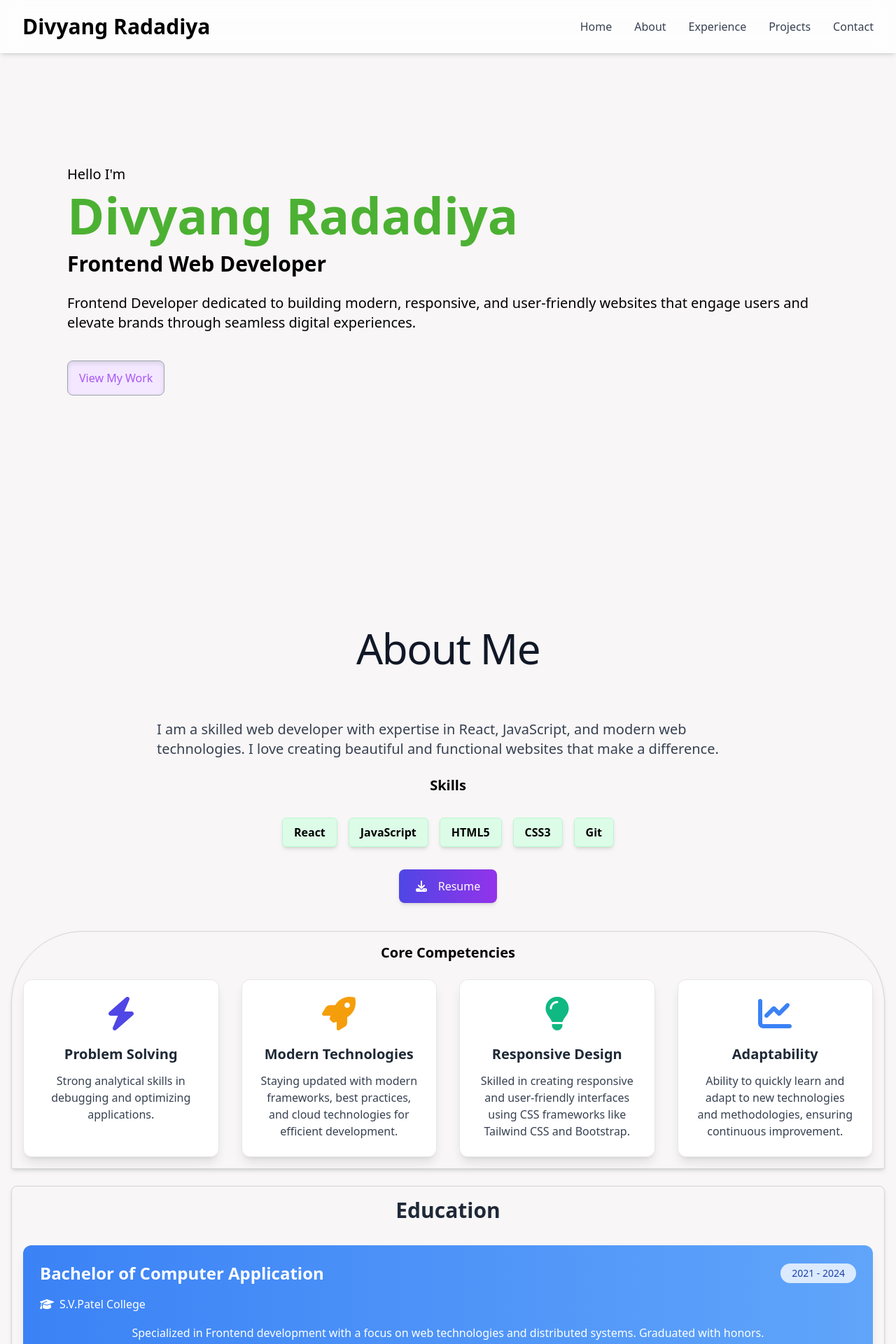
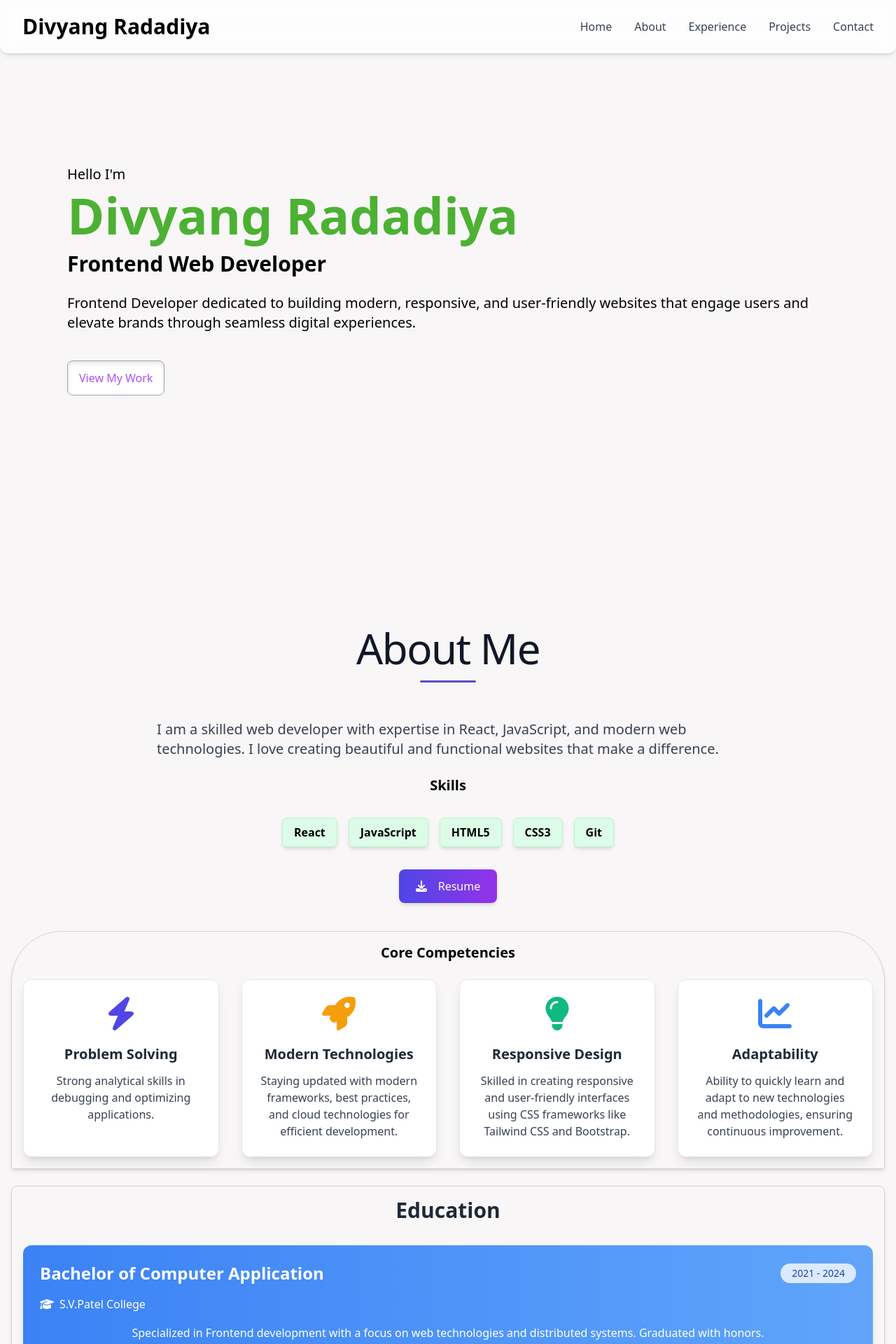
Before and after one commit to DivyangRadadiya3/portfolio, a React (Vite) app: page / in a window 1280 px wide. Shown: the top 1920 px of the page at 70% size. Built offline with nearby package versions, Linux system fonts and the light colour scheme.

Commit message:
Normalize line endings

```diff
--- a/src/components/AboutSection.jsx
+++ b/src/components/AboutSection.jsx
@@ -15,6 +15,7 @@ const AboutSection = memo(({ skills, coreCompetencies, education }) => {
         >
           <h1 className="mb-2 text-4xl font-medium text-center leading-none tracking-tight text-gray-900 md:text-5xl lg:text-6xl dark:text-white">
             About Me
+            <div className="absolute left-1/2 -translate-x-1/2 mt-4 w-20 h-[3px] bg-[#5f4dc7] rounded-full"></div>
           </h1>
         </div>
         <div className="mx-auto mt-4 p-4 animate-fade-up">
--- a/src/components/ExperienceSection.jsx
+++ b/src/components/ExperienceSection.jsx
@@ -9,6 +9,8 @@ const ExperienceSection = memo(({ experience }) => {
         <div className="mb-20 px-6 md:px-0 animate-fade-up">
           <h1 className="mb-4 text-4xl font-medium text-center leading-none tracking-tight text-gray-900 md:text-5xl lg:text-6xl dark:text-white">
             Work Experience
+            <div className="absolute left-1/2 -translate-x-1/2 mt-4 w-20 h-[3px] bg-[#5f4dc7] rounded-full"></div>
+
           </h1>
         </div>
         <div className="space-y-8 animate-fade-in">
--- a/src/components/Footer.jsx
+++ b/src/components/Footer.jsx
@@ -3,7 +3,7 @@ import React, { memo } from 'react';
 const Footer = memo(() => {
   return (
     <footer className="flex flex-col space-y-3 justify-center py-2 border-t border-gray-200 bg-white dark:bg-gray-900">
-      <div className="flex justify-evenly flex-wrap gap-6 text-gray-500 font-medium">
+      <div className="flex items-center justify-evenly flex-wrap gap-6 text-gray-500 font-medium">
         <h4 className="text-xl font-medium text-center leading-none tracking-tight text-gray-900 md:text-2xl dark:text-white">
           D_Code
         </h4>
--- a/src/components/Header.jsx
+++ b/src/components/Header.jsx
@@ -4,7 +4,7 @@ import { faXmark, faBarsStaggered } from '@fortawesome/free-solid-svg-icons';
 
 const Header = memo(({ isMenuOpen, setIsMenuOpen, navItem, activeNavItem, handleSmoothScroll }) => {
   return (
-    <header className="fixed w-full z-50 bg-white/80 backdrop-blur-md shadow-md">
+    <header className="fixed w-full z-50 bg-white/80 rounded-b-xl backdrop-blur-md shadow-md">
       <div className="max-w-7xl mx-auto px-4 sm:px-6 lg:px-8">
         <div className="flex justify-between items-center py-5">
           <h1 className="font-semibold text-3xl text-black" aria-label="Website Title">
@@ -13,18 +13,20 @@ const Header = memo(({ isMenuOpen, setIsMenuOpen, navItem, activeNavItem, handle
           {/* Mobile menu button */}
           <div className="flex md:hidden">
             <button
-              onClick={() => setIsMenuOpen(!isMenuOpen)}
+              onClick={() => {
+                setIsMenuOpen(!isMenuOpen);
+              }}
               className="text-gray-700 hover:text-indigo-600 focus:outline-none transition-colors duration-300"
               aria-label="Toggle menu"
             >
               <FontAwesomeIcon
                 icon={isMenuOpen ? faXmark : faBarsStaggered}
-                className="h-6 w-6"
+                className={`h-6 w-6 transition-transform duration-300 ease-in-out ${isMenuOpen ? 'transform rotate-180 transition-all duration-500' : ''}`}
               />
             </button>
           </div>
           {isMenuOpen && (
-            <nav className="absolute top-16 left-0 w-full bg-white rounded-b-2xl shadow-xl">
+            <nav className={`absolute top-16 left-0 w-full bg-white rounded-b-2xl shadow-xl transition-transform transform duration-500 ease-in-out ${isMenuOpen ? 'opacity-100' : 'opacity-0 pointer-events-none'}`}>
               <ul className="flex flex-col items-center space-y-4 text-left p-4">
                 {navItem.map((item) => (
                   <li key={item} className="relative group w-full">
@@ -32,13 +34,13 @@ const Header = memo(({ isMenuOpen, setIsMenuOpen, navItem, activeNavItem, handle
                       href={`#${item}`}
                       onClick={(e) => {
                         handleSmoothScroll(e, item);
-                        setIsMenuOpen(false);
+                        setTimeout(() => setIsMenuOpen(false), 500); // Delay closing for smoother transition
                       }}
-                      className={`text-gray-700 transition-colors duration-300 relative group ${activeNavItem === item ? 'font-bold text-indigo-600' : ''}`}
+                      className={`text-gray-700 transition-colors duration-500 relative group ${activeNavItem === item ? 'font-bold text-indigo-600' : ''}`}
                       aria-label={`Navigate to ${item.charAt(0).toUpperCase() + item.slice(1)}`}
                     >
                       <span className="block">{item.charAt(0).toUpperCase() + item.slice(1)}</span>
-                      <span className="absolute -left-2 top-1/2 transform -translate-y-1/2 h-full w-1 bg-indigo-600 rounded-r-md opacity-0 group-hover:opacity-100 transition-opacity duration-300"></span>
+                      <span className="absolute -left-2 top-1/2 transform -translate-y-1/2 h-full w-1 bg-indigo-600 rounded-r-md opacity-0 group-hover:opacity-100 transition-opacity duration-500"></span>
                     </a>
                   </li>
                 ))}
--- a/src/components/HeroSection.jsx
+++ b/src/components/HeroSection.jsx
@@ -2,7 +2,7 @@ import React, { memo } from 'react';
 
 const HeroSection = memo(({ handleSmoothScroll }) => {
   return (
-    <section id="home" className="min-h-screen flex items-center justify-center px-4 sm:px-6 lg:px-8 py-12 font-sans">
+    <section id="home" className="min-h-screen flex items-center justify-center px-4 sm:px-6 lg:px-8 py-12 font-sans ">
       <div className="max-w-6xl w-full gap-10 p-4 sm:p-6 lg:p-8">
         <p className="text-lg sm:text-xl font-medium mb-2 text-center sm:text-left">Hello I'm</p>
         <h1 className="text-[#4cb133] text-4xl sm:text-5xl md:text-6xl lg:text-7xl font-bold mb-4 text-center sm:text-left animate-fade-up">
@@ -20,7 +20,7 @@ const HeroSection = memo(({ handleSmoothScroll }) => {
           data-aos-delay="800"
           data-aos-duration="1000"
         >
-          <div className="relative px-4 py-3 max-w-[10rem] rounded-lg border border-gray-400 overflow-hidden bg-purple-100 shadow-[inset_0rem_0.2rem_0.4rem_0_rgb(0,0,0,0.1)] group text-purple-500 hover:text-white transition duration-300 animate-zoom-in-up">
+          <div className="relative px-4 py-3 max-w-[10rem] rounded-lg border border-gray-400 overflow-hidden bg-white shadow-[inset_0rem_0.2rem_0.4rem_0_rgb(0,0,0,0.1)] group text-purple-500 hover:text-white transition duration-300 animate-zoom-in-up">
             <span className="absolute inset-0 bg-purple-500 transform -translate-x-full group-hover:translate-x-0 transition-transform duration-300"></span>
             <a
               href="#projects"
--- a/src/components/ProjectsSection.jsx
+++ b/src/components/ProjectsSection.jsx
@@ -11,6 +11,8 @@ const ProjectsSection = memo(({ projectData, handleImageLoad, loadedImages }) =>
         <div className="mb-20 px-6 md:px-0">
           <h1 className="text-4xl font-medium text-center leading-none tracking-tight text-gray-900 md:text-5xl lg:text-6xl dark:text-white animate-fade-up">
             My Projects
+            <div className="absolute left-1/2 -translate-x-1/2 mt-4 w-20 h-[3px] bg-[#5f4dc7] rounded-full"></div>
+
           </h1>
           <p className="text-lg text-gray-600 text-center mt-4 animate-fade-up">
             Explore my recent projects and discover what I can do.
--- a/src/components/about/CoreCompetencies.jsx
+++ b/src/components/about/CoreCompetencies.jsx
@@ -3,7 +3,7 @@ import { CoreCompetencyCard } from "./Cards"; // Changed to named import
 
 const CoreCompetencies = ({ coreCompetencies }) => {
   return (
-    <div className="mx-auto mt-6 py-4 rounded-t-[6.4rem] shadow-md border border-gray-300">
+    <div className="mx-auto mt-6 py-4 rounded-t-[4.5rem] shadow-md border border-gray-300">
       <h3 className="text-xl text-center font-semibold mb-6 animate-zoom-in-up">
         Core Competencies
       </h3>
```
